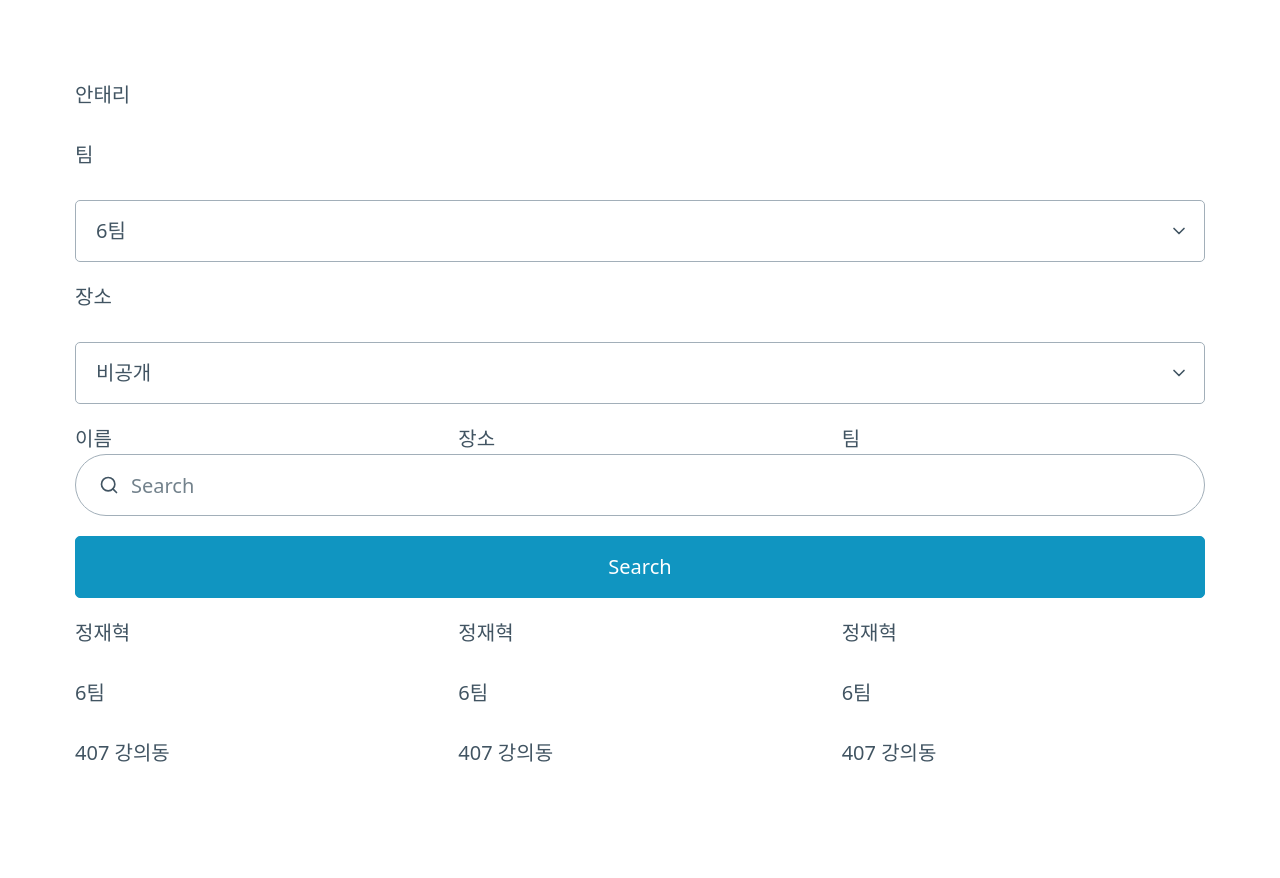
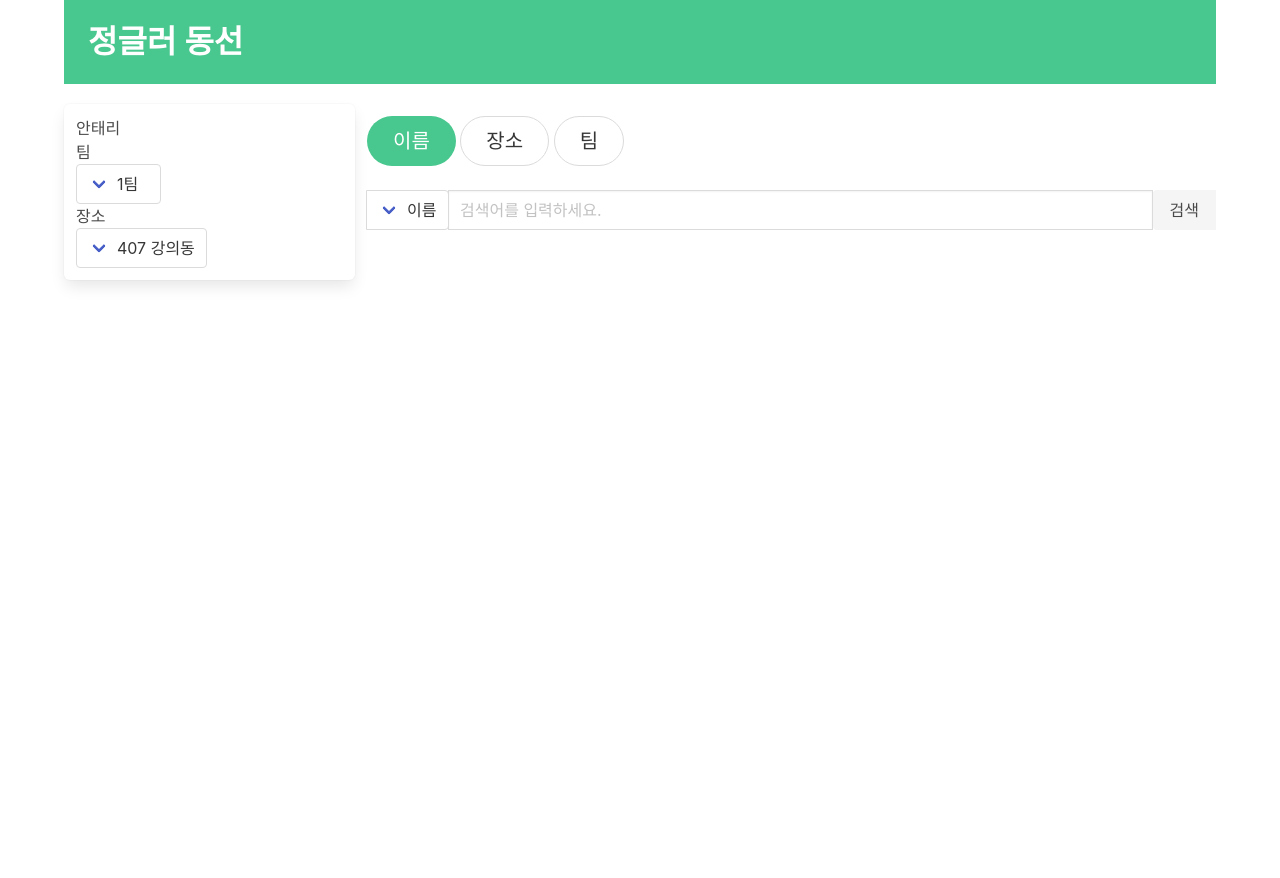
Before and after one commit to T3rryAhn/JunglerDongSun, a Flask app: page /main in a window 1280 px wide. After the commit the page ends 286 px from the top, so only its background shows below. Run offline with Flask 3, Linux system fonts and the light colour scheme; data that the repository does not hold is empty; some libraries are stand-ins or nearby versions.

Commit message:
jihyun app.py main.html

```diff
--- a/app.py
+++ b/app.py
@@ -3,14 +3,17 @@ import requests
 from pymongo import MongoClient
 import os
 from dotenv import load_dotenv
+import certifi
 
 app = Flask(__name__)
 
 # .env 파일로부터 환경 변수 로드
 load_dotenv()
 
-# client = MongoClient('몽고디비 주소 넣을것') # 배포전 주소 바꿀것!
-client = MongoClient(os.environ.get("MONGO_DB_PATH"))
+ca = certifi.where()
+
+client = MongoClient('mongodb+srv://sparta:jungle@cluster0.ywajy5m.mongodb.net/?retryWrites=true&w=majority', tlsCAFile=ca) # 배포전 주소 바꿀것!
+# client = MongoClient(os.environ.get("MONGO_DB_PATH"))
 db = client.week00_junglerDongsun.junglers # cluster0 > week00_junglerDongsun > junglers 컬렉션(유저)
 
 '''
@@ -34,22 +37,32 @@ def check_db_connection():
         print(jungler)
     return 'Check console for MongoDB documents'
 
+@app.route("/insert")
+def insert():
+    jungler = {
+        'id_num':2, 'user_id':"test", 'user_pw':"test", 'user_name':"안태리", 'user_team':"1팀", 'user_place':"407 강의실"
+    }
+    db.insert_one(jungler)
+    return jsonify({'result':"success"})
 
 @app.route("/main")
 def main():
-    return render_template('main.html')
+    # myInfo = db.find({"id_num":int(id_num)}, {'_id':0})
+    junglers = list(db.find({}, {'_id':0}))
+    return render_template('main.html', junglers=junglers)
 
-@app.route("/list", methods=["GET"])
-def listing():
-    result = list(db.find({}, {'_id':0}))
-    return jsonify({'result':'success', 'junglers': result})
+@app.route("/update/team", methods=["POST"])
+def updateTeam():
+    id_num = request.form["id_num"]
+    user_team = request.form["user_team"]
+    db.update_one({"id_num":int(id_num)}, {"$set":{"user_team":user_team}})
+    return jsonify({"result":"success"})
 
-@app.route("/update", methods=["POST"])
-def updateBook():
-    id = request.form["id"]
-    team = request.form["team"]
-    place = request.form["place"]
-    db.books.update_one({"id":int(id)}, {"$set":{"team":team, "place":place}})
+@app.route("/update/place", methods=["POST"])
+def updatePlace():
+    id_num = request.form["id_num"]
+    user_place = request.form["user_place"]
+    db.update_one({"id_num":int(id_num)}, {"$set":{"user_place":user_place}})
     return jsonify({"result":"success"})
 
 # toDo 로그인 기능
@@ -61,4 +74,4 @@ def updateBook():
 
 
 if __name__ == '__main__':
-    app.run('0.0.0.0', port=5001, debug=False)
+    app.run('0.0.0.0', port=5002, debug=False)
--- a/templates/main.html
+++ b/templates/main.html
@@ -14,29 +14,85 @@
         integrity="sha384-9/reFTGAW83EW2RDu2S0VKaIzap3H66lZH81PoYlFhbGU+6BZp6G7niu735Sk7lN"
         crossorigin="anonymous"></script>
 
-    <!-- Pico -->
-    <link rel="stylesheet" href="https://cdn.jsdelivr.net/npm/@picocss/pico@1/css/pico.min.css">
+    <!-- Bulma -->
+    <!-- <link rel="stylesheet" href="https://cdn.jsdelivr.net/npm/bulma@0.9.4/css/bulma.min.css"> -->
+    <link rel="stylesheet" href="https://cdn.jsdelivr.net/npm/bulma@0.9.4/css/bulma-rtl.min.css">
+    <script src="https://kit.fontawesome.com/59db0249c2.js" crossorigin="anonymous"></script>
 
     <title>정글러 동선</title>
 
     <!-- style -->
     <style type="text/css">
+        .columns {
+            margin-left: 0;
+            margin-top: 20px;
+        }
     </style>
+    <script>
+        $(document).ready(function () {
+            // showJunglers();
+            console.log($("#user_team_selector").val());
+
+            $("#user_team_selector").change(function () {
+                let id_num = $("#id_num").val();
+                let user_team = $("#user_team_selector").val();
+                // let user_team = $("#user_team_selector >option:selected").attr('value');
+                $.ajax({
+                    type: "POST",
+                    url: "/update/team",
+                    data: { "id_num": id_num, "user_team": user_team },
+                    success: function (response) {
+                        if (response["result"] == "success") {
+                            alert("팀저장됨");
+                        }
+                    }
+                })
+            });
+
+            $("#user_place_selector").change(function () {
+                let id_num = $("#id_num").val();
+                let user_place = $("#user_place_selector").val();
+                $.ajax({
+                    type: "POST",
+                    url: "/update/place",
+                    data: { "id_num": id_num, "user_place": user_place },
+                    success: function (response) {
+                        if (response["result"] == "success") {
+                            alert("장소저장됨");
+                        }
+                    }
+                })
+            });
+
+        })
+    </script>
 </head>
 
 <body>
-    <main class="container">
-        <div>
-            <div>
+    <div class="container">
+        <section class="hero is-small is-success">
+            <div class="hero-body">
+                <p class="title">
+                    정글러 동선
+                </p>
+                <!-- <p class="subtitle">
+                    Primary subtitle
+                </p> -->
+            </div>
+        </section>
+        <div class="columns is-2">
+            <div class="box column is-one-quarter">
+                <input type="hidden" id="id_num" value="2">
                 <p>안태리</p>
                 <p>팀</p>
-                <select aria-label="6팀" required>
-                    <option>1팀</option>
+                <div class="select">
+                    <select id="user_team_selector" aria-label="1팀" required>
+                        <option selected>1팀</option>
                         <option>2팀</option>
                         <option>3팀</option>
                         <option>4팀</option>
                         <option>5팀</option>
-                    <option selected>6팀</option>
+                        <option>6팀</option>
                         <option>7팀</option>
                         <option>8팀</option>
                         <option>9팀</option>
@@ -44,22 +100,25 @@
                         <option>11팀</option>
                         <option>12팀</option>
                     </select>
+                </div>
                 <p>장소</p>
-                <select aria-label="비공개" required>
+                <div class="select">
+                    <select id="user_place_selector" aria-label="407 강의동" required>
                         <option>기숙사</option>
                         <option>식당</option>
-                    <option>407 강의동</option>
+                        <option selected>407 강의동</option>
                         <option>401 강의동</option>
                         <option>체력단련실</option>
                         <option>교외</option>
-                    <option selected>비공개</option>
+                        <option>비공개</option>
                     </select>
                 </div>
-            <div>
-                <div class="grid">
-                    <div>이름</div>
-                    <div>장소</div>
-                    <div>팀</div>
+            </div>
+            <div class="block column">
+                <div class="block">
+                    <button class="button is-medium is-rounded is-success">이름</button>
+                    <button class="button is-medium is-rounded">장소</button>
+                    <button class="button is-medium is-rounded">팀</button>
                 </div>
                 <!-- <div id="place_category">
                     <button>기숙사</button>
@@ -84,29 +143,35 @@
                     <button>11팀</button>
                     <button>12팀</button>
                 </div> -->
-                <div>
-                    <div role="search">
-                        <input name="search" type="search" placeholder="Search" />
-                        <input type="submit" value="Search" />
+                <div class="field has-addons">
+                    <p class="control">
+                        <span class="select">
+                            <select>
+                                <option>이름</option>
+                                <option>장소</option>
+                                <option>팀</option>
+                            </select>
+                        </span>
+                    </p>
+                    <p class="control is-expanded">
+                        <input class="input" type="text" placeholder="검색어를 입력하세요.">
+                    </p>
+                    <p class="control">
+                        <a class="button is-light">
+                            검색
+                        </a>
+                    </p>
                 </div>
             </div>
         </div>
+        <div class="columns is-multiline">
+            {% for j in junglers %}
+            <div class="box column is-one-quarter">
+                <p>{{j.user_name}}</p>
+                <p>{{j.user_team}}</p>
+                <p>{{j.user_place}}</p>
             </div>
-        <div class="grid">
-            <div>
-                <p>정재혁</p>
-                <p>6팀</p>
-                <p>407 강의동</p>
-            </div>
-            <div>
-                <p>정재혁</p>
-                <p>6팀</p>
-                <p>407 강의동</p>
-            </div>
-            <div>
-                <p>정재혁</p>
-                <p>6팀</p>
-                <p>407 강의동</p>
+            {% endfor %}
         </div>
     </div>
 </body>
```
Lines whose indentation alone changed are shown as unchanged.
